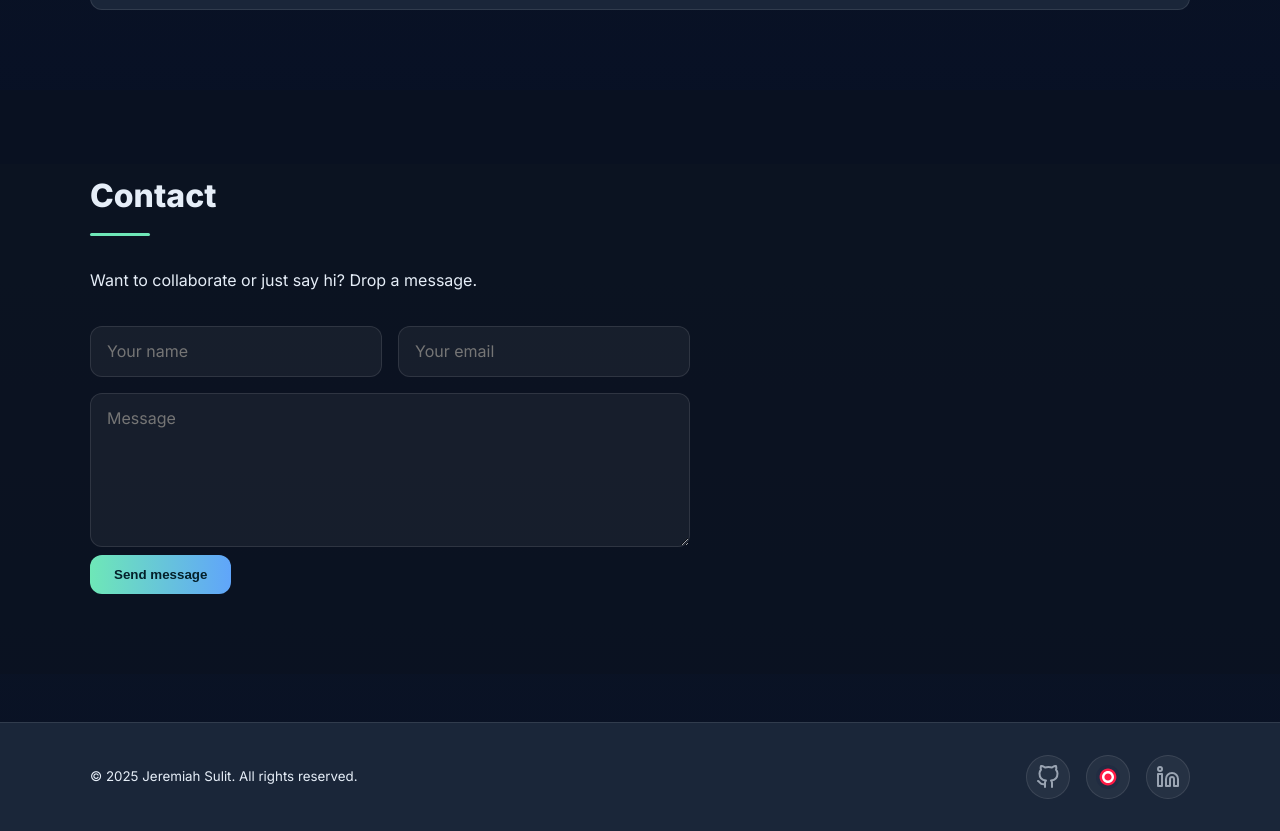
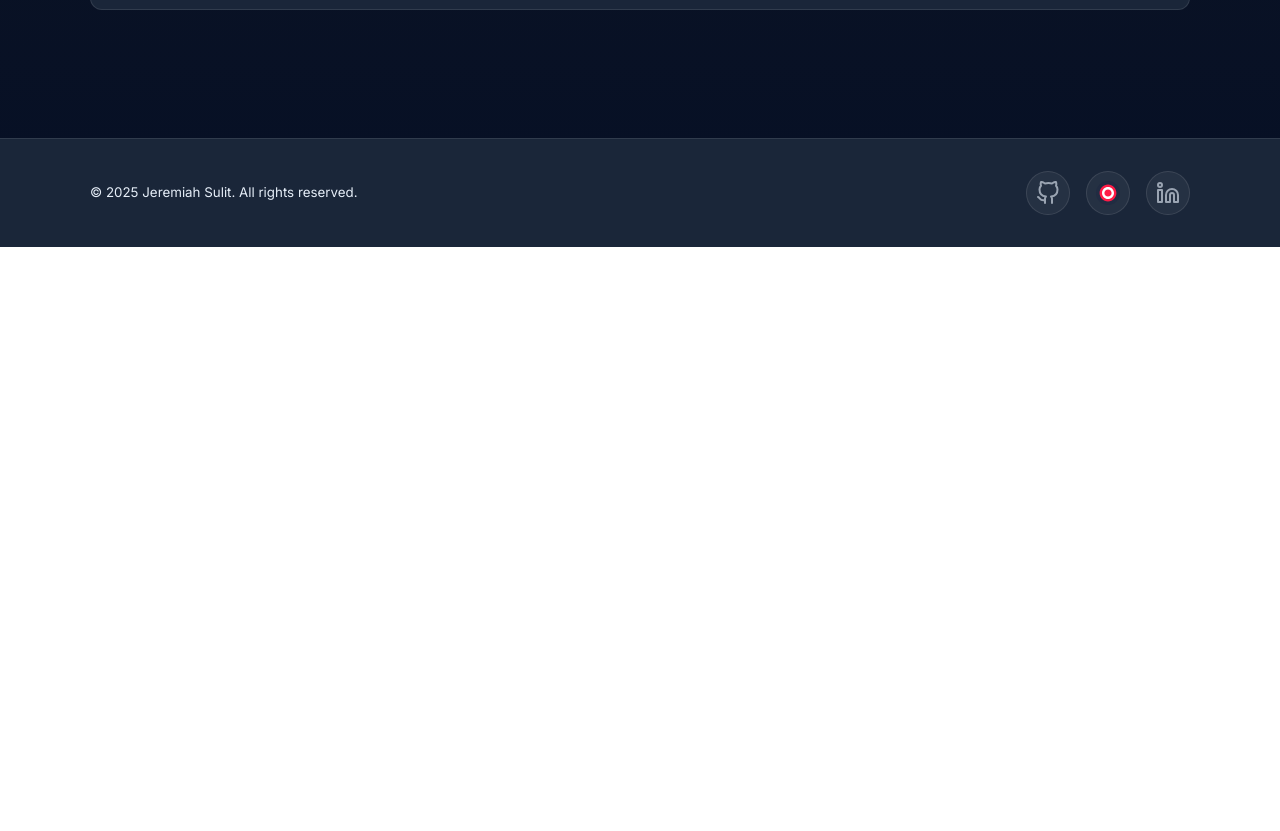
Before and after one commit to JemSulit/JemSulit, a plain HTML site: page index.html in a window 1280 px wide. Shown: the part 1436-2267 px from the top of the page. After the commit the page ends 1683 px from the top, so only its background shows below. Drawn offline with Linux system fonts and the light colour scheme.

Commit message:
index.html

```diff
--- a/index.html
+++ b/index.html
@@ -59,11 +59,11 @@
         <div class="skills-grid">
           <div class="skill">
             <h3>Languages</h3>
-            <p>HTML, CSS, JavaScript, C++, Python</p>
+            <p>Java, C++, Python</p>
           </div>
           <div class="skill">
             <h3>Tools</h3>
-            <p>Git, VS Code, Docker, Linux</p>
+            <p>VS Code, Kali Linux</p>
           </div>
           <div class="skill">
             <h3>Interests</h3>
@@ -89,21 +89,6 @@
       </div>
     </section>
 
-    <section id="contact" class="panel contact-panel">
-      <div class="container">
-        <h2>Contact</h2>
-        <p>Want to collaborate or just say hi? Drop a message.</p>
-
-        <form class="contact-form" action="#" onsubmit="return false;">
-          <div class="form-row">
-            <input type="text" name="name" placeholder="Your name" required>
-            <input type="email" name="email" placeholder="Your email" required>
-          </div>
-          <textarea name="message" rows="5" placeholder="Message" required></textarea>
-          <button class="btn" type="submit">Send message</button>
-        </form>
-      </div>
-    </section>
   </main>
 
   <footer class="site-footer">
```
